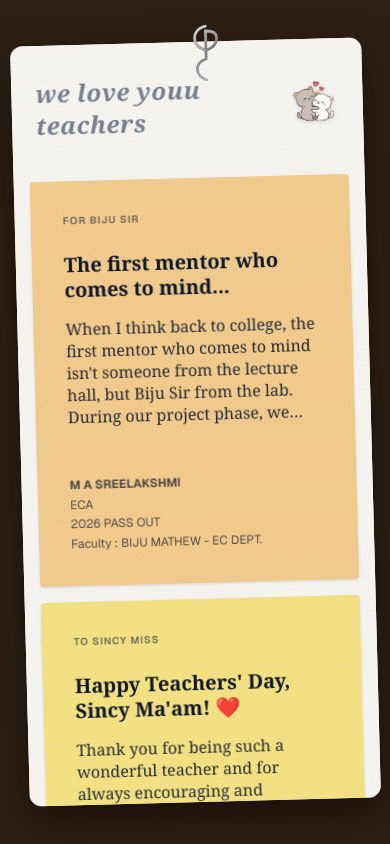
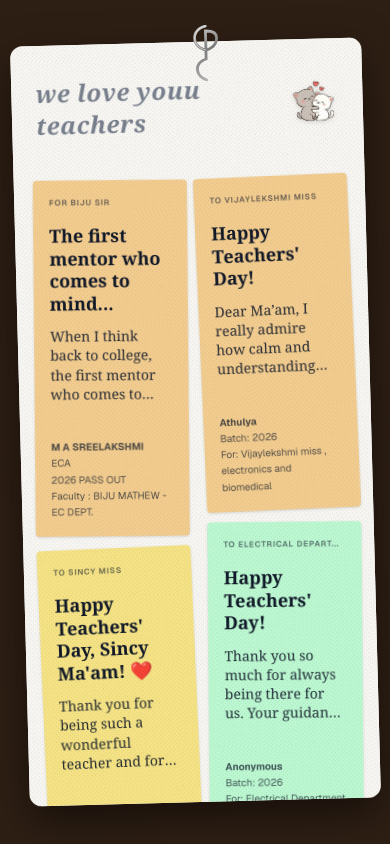
Before and after one commit to diyajojo/teachers-day, a Next.js app: page / in a window 390 px wide. Both pictures are taken after a click on the button "Read the notes". Built offline with nearby package versions, Linux system fonts and the light colour scheme.

Commit message:
refactor: update masonry grid layout and apply responsive styling with dynamic rotation to notes

```diff
--- a/src/components/NotesSection.tsx
+++ b/src/components/NotesSection.tsx
@@ -20,26 +20,26 @@ export default function NotesSection({ onBack }: { onBack?: () => void }) {
         </div>
 
         {/* Masonry Grid */}
-        <div className="columns-1 sm:columns-2 lg:columns-3 xl:columns-4 gap-4 md:gap-6 space-y-4 md:gap-y-6 md:space-y-6">
-          {notes.map(note => (
+        <div className="columns-2 sm:columns-3 lg:columns-4 gap-3 md:gap-6 space-y-3 md:space-y-6">
+          {notes.map((note, index) => (
             <div
               key={note.id}
               onClick={() => setSelectedNote(note)}
-              className={`break-inside-avoid shadow-sm hover:shadow-md transition-all hover:-translate-y-1 cursor-pointer flex flex-col rounded-sm`}
-              style={{ backgroundColor: note.bgColor, padding: '2rem' }}
+              className={`break-inside-avoid shadow-sm hover:shadow-md transition-all hover:-translate-y-1 cursor-pointer flex flex-col rounded-sm p-4 md:p-8 ${index % 2 === 0 ? 'rotate-1' : '-rotate-1 hover:rotate-0'}`}
+              style={{ backgroundColor: note.bgColor }}
             >
-              <p className={`text-[10px] font-sans font-semibold uppercase tracking-widest opacity-60 mb-6 ${note.textColor}`}>
+              <p className={`text-[8px] md:text-[10px] font-sans font-semibold uppercase tracking-widest opacity-60 mb-4 md:mb-6 ${note.textColor}`}>
                 {note.tag}
               </p>
-              <h3 className={`font-[Georgia,serif] text-xl md:text-2xl font-bold mb-4 leading-tight ${note.textColor}`}>
+              <h3 className={`font-[Georgia,serif] text-lg md:text-2xl font-bold mb-3 md:mb-4 leading-tight ${note.textColor}`}>
                 {note.title}
               </h3>
               {note.body && (
-                <p className={`font-[Georgia,serif] text-base md:text-lg mb-8 leading-snug opacity-90 line-clamp-5 ${note.textColor}`}>
+                <p className={`font-[Georgia,serif] text-sm md:text-lg mb-6 md:mb-8 leading-snug opacity-90 line-clamp-4 md:line-clamp-5 ${note.textColor}`}>
                   {note.body}
                 </p>
               )}
-              <div className={`mt-auto pt-4 text-xs opacity-70 whitespace-pre-wrap font-sans leading-relaxed ${note.textColor}`}>
+              <div className={`mt-auto pt-3 text-[10px] md:text-xs opacity-70 whitespace-pre-wrap font-sans leading-relaxed ${note.textColor}`}>
                 <strong>{note.author}</strong><br/>
                 {note.subtext}
               </div>
```
